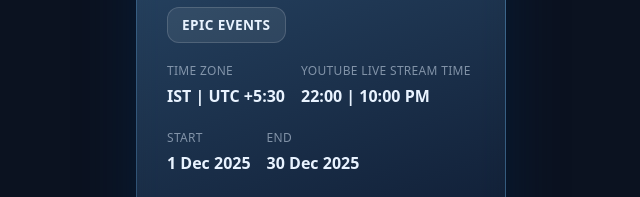
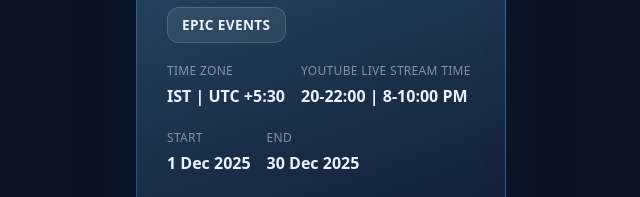
Before and after one commit to MOHAMMADSAMI1204/thesam, a plain HTML site: page index.html in a window 1280 px wide. Shown: the part 2338-2535 px from the top of the page, 319-959 px from the left. Drawn offline with Linux system fonts and the light colour scheme.

Commit message:
Update live stream time format in index.html

```diff
--- a/index.html
+++ b/index.html
@@ -178,7 +178,7 @@
               </div>
               <div>
                 <span>youtube live stream Time</span>
-                <strong>22:00 | 10:00 PM</strong>
+                <strong>20-22:00 | 8-10:00 PM</strong>
               </div>
             </div>
             <div class="event-dates">
```
